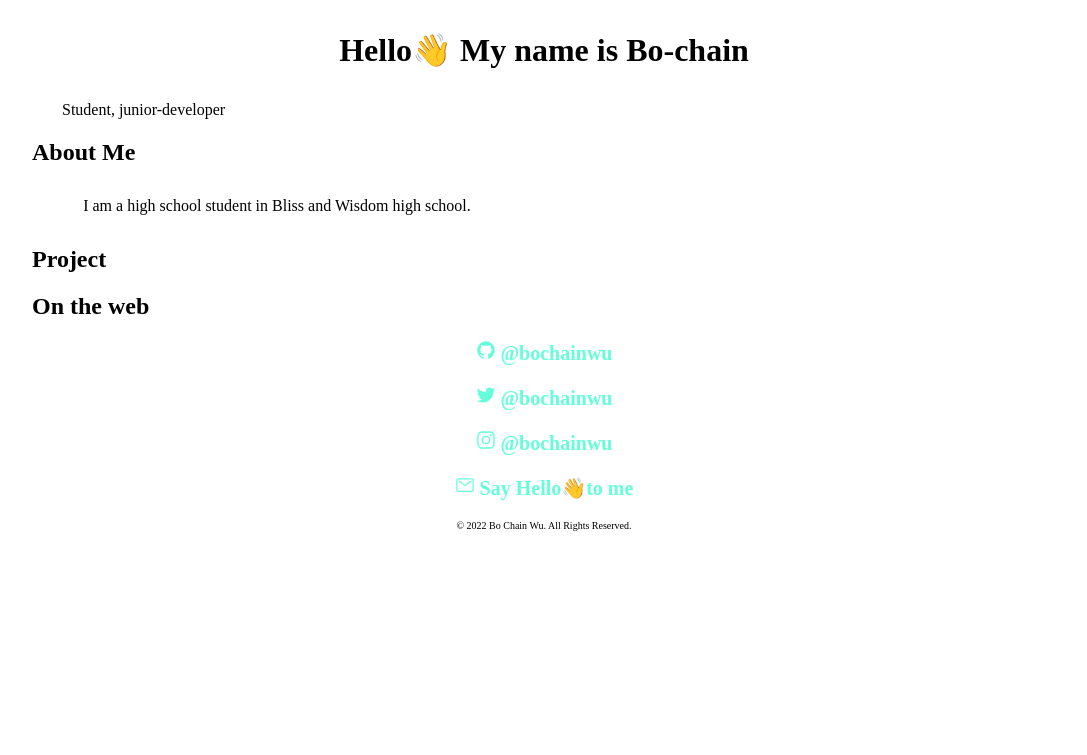
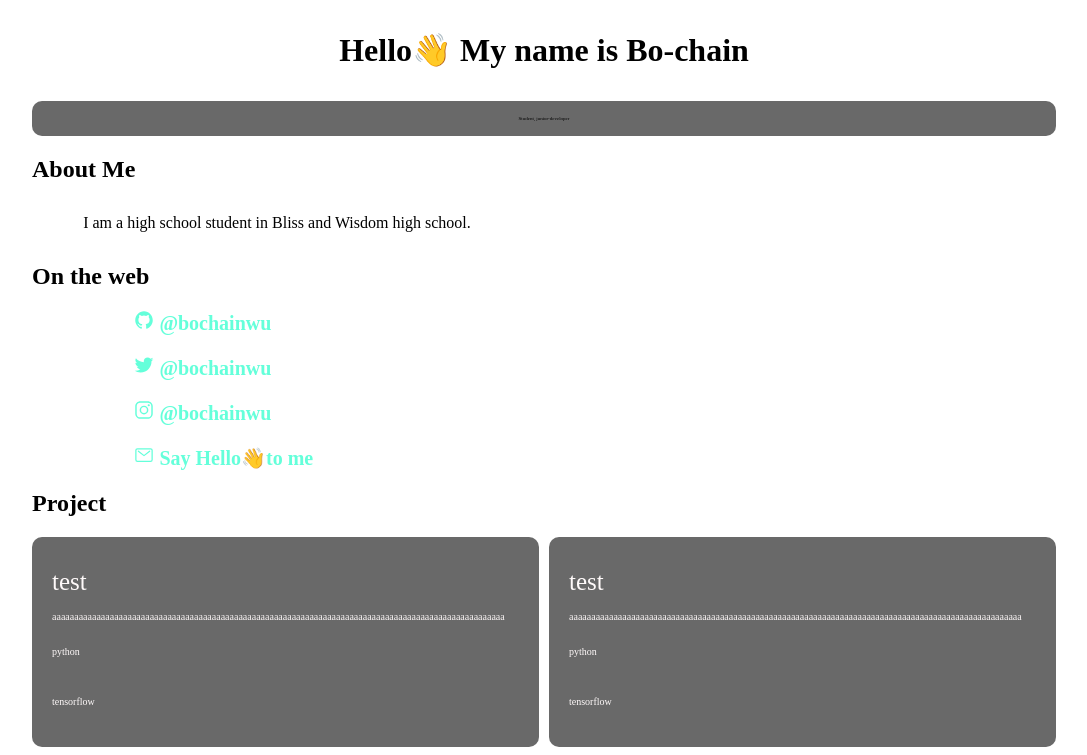
Before and after one commit to cantpr09ram/homepage, a React (Create React App) app: page / in a window 1280 px wide. Shown: the top 755 px of the page, without its empty margins (96-1183 px from the left). Built offline with nearby package versions, Linux system fonts and the light colour scheme.

Commit message:
update project and RWD🤣

```diff
--- a/src/App.js
+++ b/src/App.js
@@ -4,19 +4,23 @@ import Project from './components/Project'
 import OnTheWeb from './components/OnTheWeb'
 import Footer from'./components/Footer'
 import styled from '@emotion/styled';
+import { ThemeProvider } from '@emotion/react';
+import useRWD from "./components/useRWD";
 
 
 const Theme = styled.div`
 padding-left: 10%;
 padding-right: 10%;
 `;
-function App() {
+const App = () => {
+  const winsize = useRWD();
+
   return (
     <Theme >
       <Hello />
       <About />
-      <Project/>
       <OnTheWeb />
+      <Project wininfo = {winsize} />
       <Footer />
     </Theme>
   );
--- a/src/components/About.js
+++ b/src/components/About.js
@@ -1,5 +1,6 @@
 import React from "react";
 import styled from "@emotion/styled";
+import { ReactComponent as pic } from './img/Profile Picture.png';
 
 //const test = "I'm a software engineer and artist based in Toronto. I have profound interest in full-stack development, machine learning, human-computer interactions, and everything in between."
 
@@ -7,13 +8,13 @@ const AboutMe = styled.p`
     padding-left: 5%;
     padding-right: 5%;
     line-height:40px;
-`
+`;
 
 const About = () => {
     return(
         <>
             <h2>About Me</h2>
-            <AboutMe>I am a high school student in Bliss and Wisdom high school.</AboutMe>
+            <p><AboutMe>I am a high school student in Bliss and Wisdom high school.</AboutMe><pic /></p>
         </>
 
     );
--- a/src/components/Hello.js
+++ b/src/components/Hello.js
@@ -8,8 +8,11 @@ const Name = styled.h1`
 
 `;
 const Career = styled.p`
-    backgroung-color: #)a192f;
-    padding-left: 30px;
+    font-size: 5px;
+    background-color: #696969;
+    text-align: center;
+    padding: 15px;
+    border-radius:10px;
 `;
 
 const Hello = () =>{
--- a/src/components/OnTheWeb.js
+++ b/src/components/OnTheWeb.js
@@ -3,7 +3,7 @@ import styled from "@emotion/styled";
 import { IoLogoInstagram, IoLogoTwitter, IoLogoGithub, IoMailOutline } from "react-icons/io5";
 
 const LinkList = styled.div`
-text-align: center;
+padding-left:10%;
 `;
 
 const Link = styled.h3`
--- a/src/components/Project.js
+++ b/src/components/Project.js
@@ -1,8 +1,69 @@
 import React from "react";
+import styled  from "@emotion/styled";
+import projectArr from '../project.json';
 
-const Project = () =>{
+
+
+const Container = styled.div`
+    text-align: center;
+    display: grid;
+    grid-template-columns: repeat( ${({ size }) => (size === "tablet" ? '1' : '2')}, minmax(5px, 1fr));
+    grid-gap: 10px;
+    flexWrap: "wrap";
+    `;
+const ProjectCard = styled.header`
+    display: "inline-block";
+    background-color: #696969;
+    color: #FFFAFA;
+    border-radius:10px;
+    padding: 20px;
+    line-height:50px;
+    word-wrap:break-word;
+    word-break:break-all;
+    overflow: hidden;
+`;
+const ProjectName = styled.div`
+    text-align: left;
+    font-size: 25px`;
+const ProjectDescription = styled.div`
+    text-align: left;
+    line-height:20px;
+    font-size: 10px;
+    `;
+const ProjectLanguage = styled.div`
+    text-align: left;
+    font-size: 10px`;
+const TechStack = styled.div`
+    text-align: left;
+    font-size: 10px`;
+const ProjectUrl = styled.div`
+`;
+
+const project_length = projectArr.length;
+const counters = Array.from({ length: project_length }, (_, index) => index);
+
+
+
+const Project = (props) =>{
+    const size = props.wininfo;
     return(
-        <h2>Project</h2>
+        <>
+            <h2>Project</h2>
+            <Container size={size}>
+            {counters.map(item =>
+                <ProjectUrl>
+                <ProjectCard key="{item}">
+                    <ProjectName>test</ProjectName>
+                    <ProjectDescription>aaaaaaaaaaaaaaaaaaaaaaaaaaaaaaaaaaaaaaaaaaaaaaaaaaaaaaaaaaaaaaaaaaaaaaaaaaaaaaaaaaaaaaaaaaaaaaaaaaaaaa</ProjectDescription>
+                    <ProjectLanguage>python</ProjectLanguage>
+                    <TechStack>tensorflow</TechStack>
+                </ProjectCard>
+                </ProjectUrl>
+                )}
+            </Container>
+        </>
+
+
     );
 };
 
--- /dev/null
+++ b/src/components/useRWD.js
@@ -0,0 +1,28 @@
+import { useState,useEffect} from 'react';
+
+const useRWD=()=>{
+    const [mobile,setMobile] = useState("");
+
+    const handleRWD=()=>{
+        if(window.innerWidth>=768)
+            setMobile("PC");
+        else if (window.innerWidth>420)
+            setMobile("tablet");
+        else
+            setMobile("tablet");
+    }
+
+    useEffect(()=>{
+
+        window.addEventListener('resize',handleRWD);
+        handleRWD();
+
+        return(()=>{
+            window.removeEventListener('resize',handleRWD);
+        })
+    },[]);
+
+    return mobile;
+}
+
+export default useRWD;
--- /dev/null
+++ b/src/project.json
@@ -0,0 +1,20 @@
+[
+    {
+        "name": "homepage",
+        "language": "javascript",
+        "description": "My homepage",
+        "techstack": ["React","Emotion"]
+    },
+    {
+        "name":"spotify_crawler",
+        "language": "spotify top 50 crawler",
+        "description": "A python ",
+        "techstack": ["beauthfulsoup, urllib, datetime"]
+    },
+    {
+        "name": "I don't know ",
+        "description": "golang",
+        "language":"javascript",
+        "techstack":["beauthfulsoup, urllib, datetime"]
+    }
+]
```
Also changed, not shown: src/components/img/Profile Picture.png (added).
